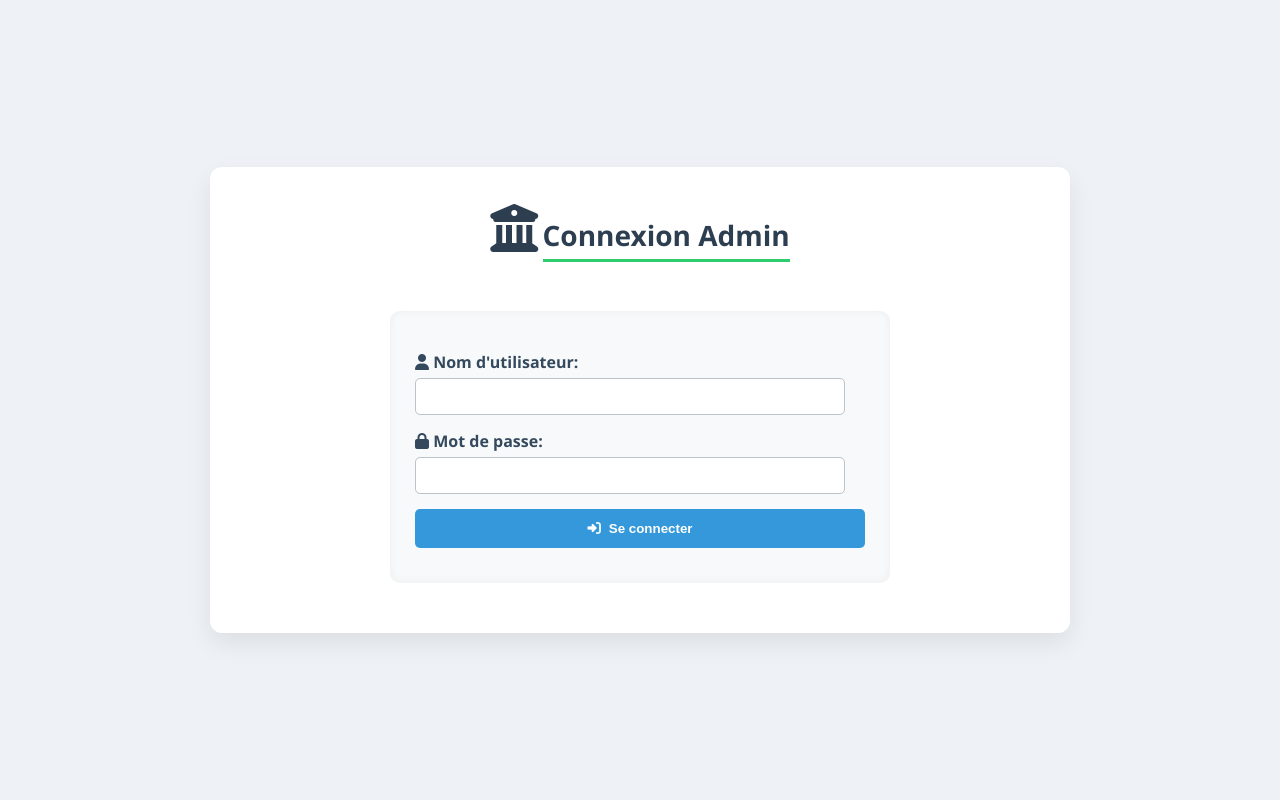
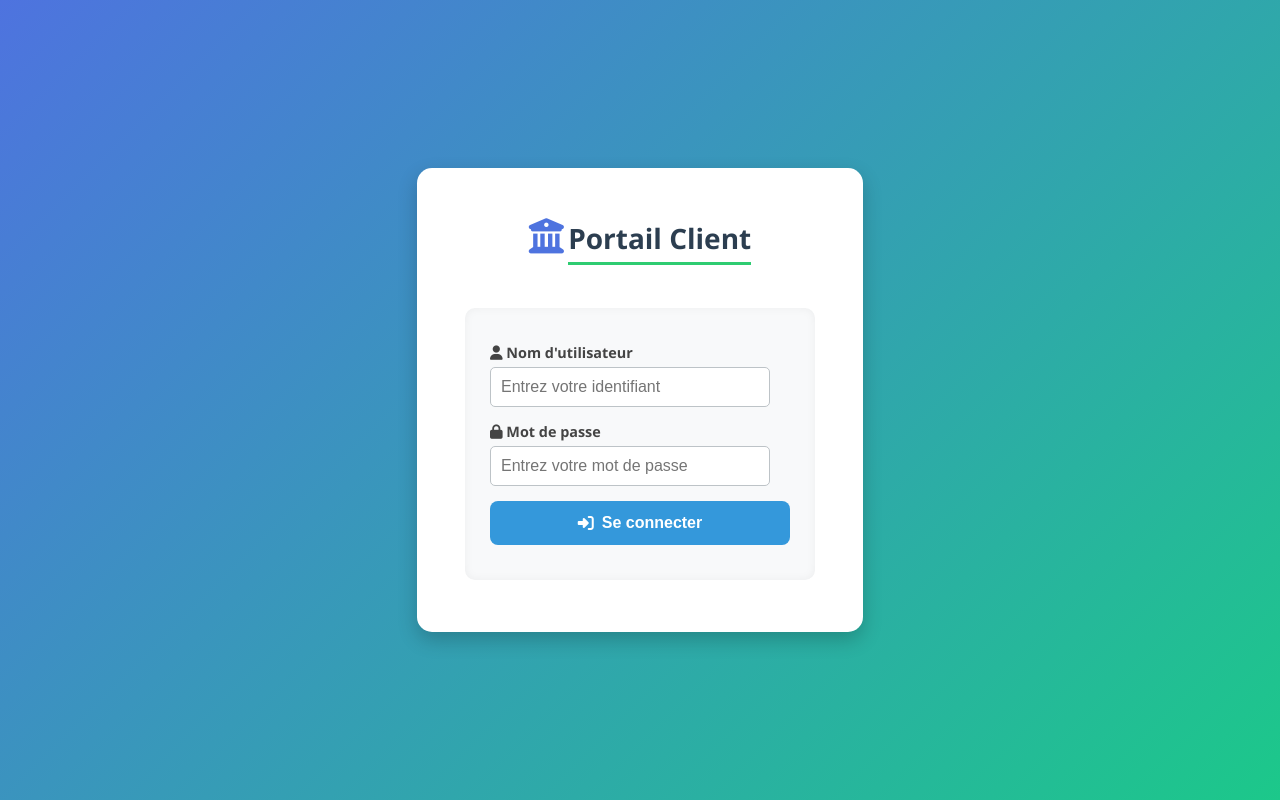
Before and after one commit to hakemaminebenbahaz-cyber/Python, a Flask app: page / in a window 1280 px wide. Run offline with Flask 3, Linux system fonts and the light colour scheme.

Commit message:
Update login.html

```diff
--- a/templates/login.html
+++ b/templates/login.html
@@ -2,14 +2,103 @@
 <html lang="fr">
 <head>
     <meta charset="UTF-8">
-    <title>Login Admin</title>
+    <title>Login client</title>
     <link rel="stylesheet" href="{{ url_for('static', filename='style.css') }}">
     <link rel="stylesheet" href="https://cdnjs.cloudflare.com/ajax/libs/font-awesome/6.5.2/css/all.min.css">
+    <style>
+        body {
+            font-family: "Segoe UI", Arial, sans-serif;
+            background: linear-gradient(135deg, #4e73df, #1cc88a);
+            height: 100vh;
+            display: flex;
+            justify-content: center;
+            align-items: center;
+            margin: 0;
+        }
+
+        .container {
+            background: #fff;
+            padding: 2rem 3rem;
+            border-radius: 15px;
+            box-shadow: 0px 8px 20px rgba(0,0,0,0.2);
+            text-align: center;
+            width: 350px;
+            animation: fadeIn 0.8s ease-in-out;
+        }
+
+        .header {
+            margin-bottom: 1.5rem;
+        }
+
+        .bank-logo {
+            font-size: 2.2rem;
+            color: #4e73df;
+            margin-bottom: 0.5rem;
+        }
+
+        h1 {
+            font-size: 1.6rem;
+            color: #333;
+        }
+
+        form label {
+            display: block;
+            margin: 10px 0 5px;
+            text-align: left;
+            font-size: 0.9rem;
+            color: #444;
+        }
+
+        form input {
+            width: 100%;
+            padding: 0.7rem;
+            border-radius: 8px;
+            border: 1px solid #ccc;
+            margin-bottom: 1rem;
+            font-size: 1rem;
+            transition: border 0.3s;
+        }
+
+        form input:focus {
+            border-color: #4e73df;
+            outline: none;
+            box-shadow: 0px 0px 5px rgba(78, 115, 223, 0.5);
+        }
+
+        button {
+            width: 100%;
+            padding: 0.8rem;
+            border: none;
+            border-radius: 8px;
+            background: #4e73df;
+            color: white;
+            font-size: 1rem;
+            cursor: pointer;
+            transition: background 0.3s, transform 0.2s;
+        }
+
+        button:hover {
+            background: #375ac3;
+            transform: scale(1.03);
+        }
+
+        .error {
+            color: red;
+            margin-bottom: 1rem;
+            font-size: 0.9rem;
+        }
+
+        @keyframes fadeIn {
+            from { opacity: 0; transform: translateY(-20px); }
+            to { opacity: 1; transform: translateY(0); }
+        }
+    </style>
 </head>
 <body>
     <div class="container">
         <div class="header">
-            <i class="fas fa-university bank-logo"></i> <h1>Connexion Admin</h1>
+            <i class="fas fa-university bank-logo"></i>
+            <h1>Portail Client</h1>
         </div>
 
         {% if error %}
@@ -17,10 +106,12 @@
         {% endif %}
 
         <form method="POST" class="card">
-            <label for="username"><i class="fas fa-user"></i> Nom d'utilisateur:</label>
-            <input type="text" name="username" id="username" required>
-            <label for="password"><i class="fas fa-lock"></i> Mot de passe:</label>
-            <input type="password" name="password" id="password" required>
+            <label for="username"><i class="fas fa-user"></i> Nom d'utilisateur</label>
+            <input type="text" name="username" id="username" placeholder="Entrez votre identifiant" required>
+
+            <label for="password"><i class="fas fa-lock"></i> Mot de passe</label>
+            <input type="password" name="password" id="password" placeholder="Entrez votre mot de passe" required>
+
             <button type="submit"><i class="fas fa-sign-in-alt"></i> Se connecter</button>
         </form>
     </div>
```
